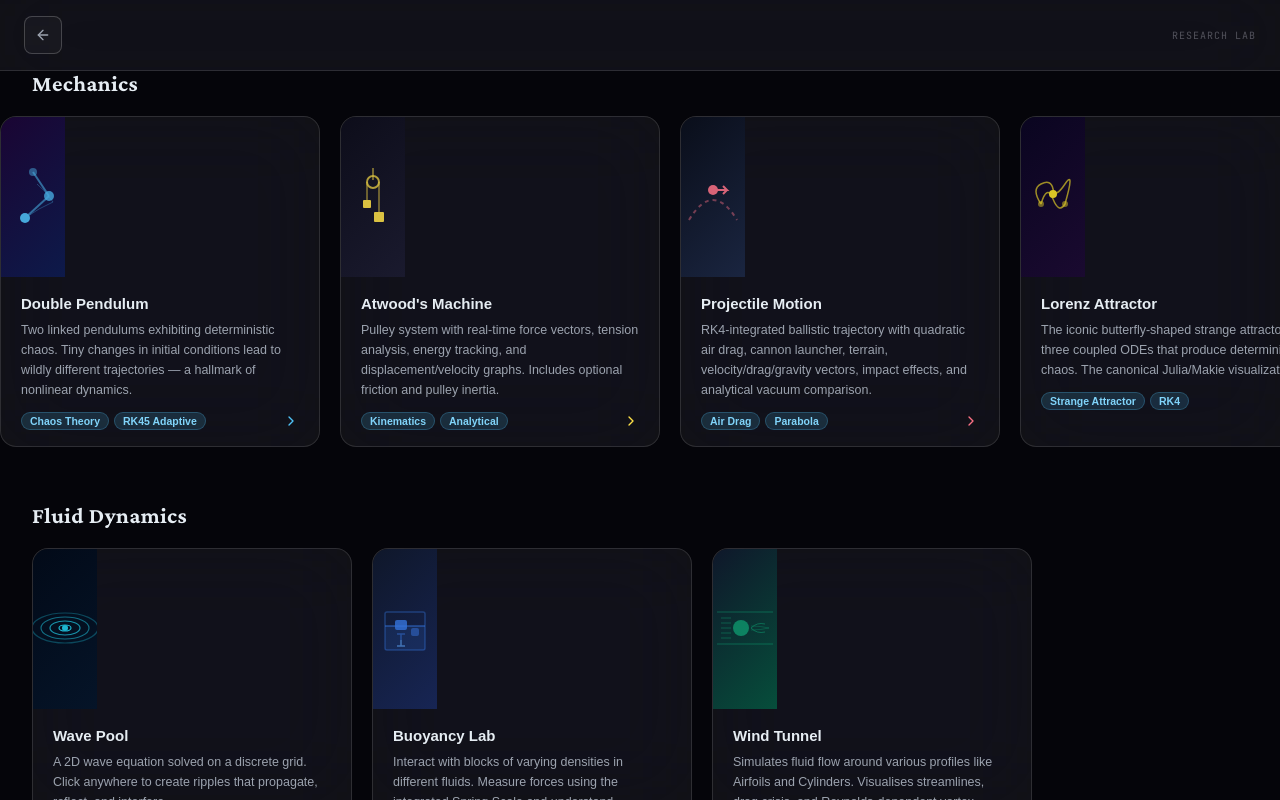
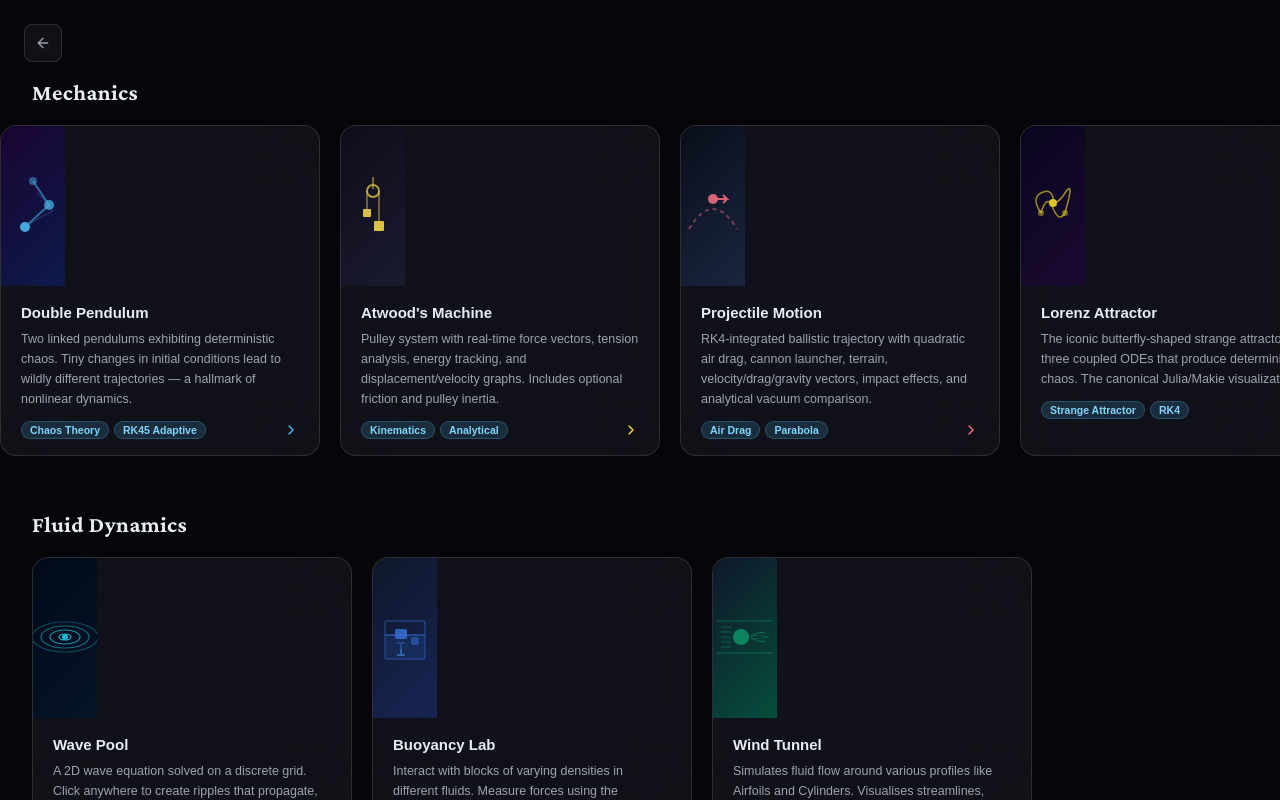
Before and after one commit to ShauryaAttreya37/physics-simulator, a React (Vite) app: page / in a window 1280 px wide. Both pictures are taken after a click on the button "Laboratory". Built offline with nearby package versions, Linux system fonts and the light colour scheme.

Commit message:
style: remove top navbar on topics page and convert back button to floating widget

```diff
--- a/src/App.css
+++ b/src/App.css
@@ -1160,20 +1160,9 @@ select.form-input option {
   z-index: 50;
 }
 
-.topics-header {
-  display: flex;
-  align-items: center;
-  gap: 16px;
-  padding: 16px 24px;
-  border-bottom: 1px solid var(--panel-border);
-  background: var(--panel-bg);
-  backdrop-filter: var(--glass-blur);
-  flex-shrink: 0;
-}
-
 /* Track Container (replaces grid) */
 .topics-track-container {
-  padding: 0 0 60px 0;
+  padding: 80px 0 60px 0;
   display: flex;
   flex-direction: column;
   gap: 32px;
--- a/src/pages/TopicsPage.jsx
+++ b/src/pages/TopicsPage.jsx
@@ -18,24 +18,22 @@ export default function TopicsPage({ onBack }) {
 
   return (
     <div className="topics-page page-fade-in">
-      {/* Header */}
-      <div className="topics-header">
-        <button className="topics-back-btn icon-btn" onClick={onBack}>
-          <ArrowLeft size={16} />
-        </button>
-        <div style={{ flex: 1 }} />
-        <span
-          className="mobile-hide"
-          style={{
-            fontFamily: 'var(--font-mono)',
-            fontSize: 10,
-            color: 'var(--text-muted)',
-            letterSpacing: '0.1em',
-          }}
-        >
-          RESEARCH LAB
-        </span>
-      </div>
+      {/* Floating Back Button */}
+      <button
+        className="topics-back-btn icon-btn"
+        onClick={onBack}
+        style={{
+          position: 'absolute',
+          top: '24px',
+          left: '24px',
+          zIndex: 100,
+          background: 'var(--panel-bg)',
+          border: '1px solid var(--panel-border)',
+          backdropFilter: 'var(--glass-blur)',
+        }}
+      >
+        <ArrowLeft size={16} />
+      </button>
 
       {/* Track Container */}
       <div className="topics-track-container custom-scroll">
```
